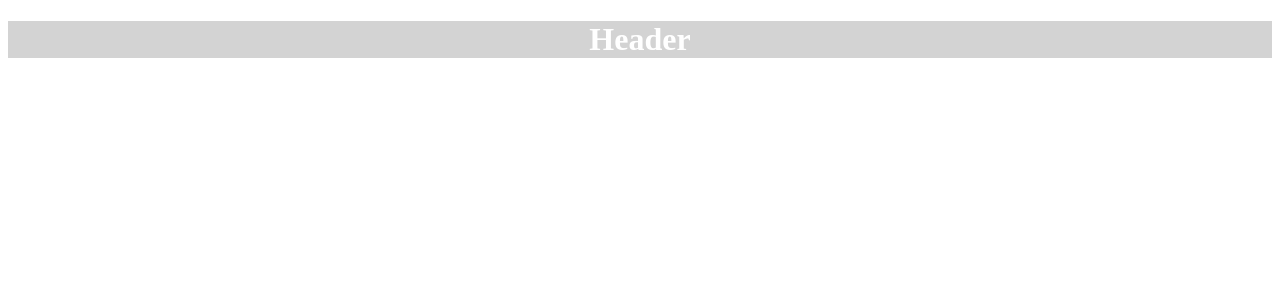
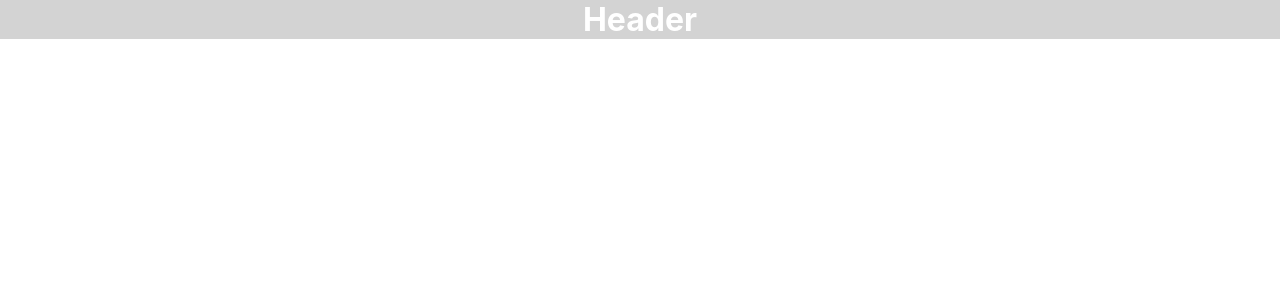
Before and after one commit to tajammul1996/react-news-app, a React (Create React App) app: page / in a window 1280 px wide. Shown: the top 300 px of the page. Built offline with nearby package versions, Linux system fonts and the light colour scheme.

Commit message:
separated js and css files

```diff
--- a/src/components/Header.js
+++ b/src/components/Header.js
@@ -1,9 +1,10 @@
 import React from "react";
+import "./styles/headerStyles.css";
 
 const Header = () => {
   return (
-    <div style={{ backgroundColor: "#D3D3D3", textAlign: "center" }}>
-      <h1 style={{ color: "#fff" }}>Header</h1>
+    <div className="headerStyle">
+      <h1 className="headerText">Header</h1>
     </div>
   );
 };
--- /dev/null
+++ b/src/components/styles/headerStyles.css
@@ -0,0 +1,9 @@
+.headerStyle {
+  background-color: #d3d3d3;
+  text-align: center;
+}
+
+.headerText {
+  color: #fff;
+  margin: 0;
+}
--- /dev/null
+++ b/src/index.css
@@ -0,0 +1,14 @@
+body {
+  margin: 0;
+  padding: 0;
+  font-family: -apple-system, BlinkMacSystemFont, "Segoe UI", "Roboto", "Oxygen",
+    "Ubuntu", "Cantarell", "Fira Sans", "Droid Sans", "Helvetica Neue",
+    sans-serif;
+  -webkit-font-smoothing: antialiased;
+  -moz-osx-font-smoothing: grayscale;
+}
+
+code {
+  font-family: source-code-pro, Menlo, Monaco, Consolas, "Courier New",
+    monospace;
+}
--- a/src/index.js
+++ b/src/index.js
@@ -1,5 +1,6 @@
 import React from "react";
 import ReactDOM from "react-dom";
 import App from "./components/App";
+import "./index.css";
 
 ReactDOM.render(<App />, document.getElementById("root"));
```
